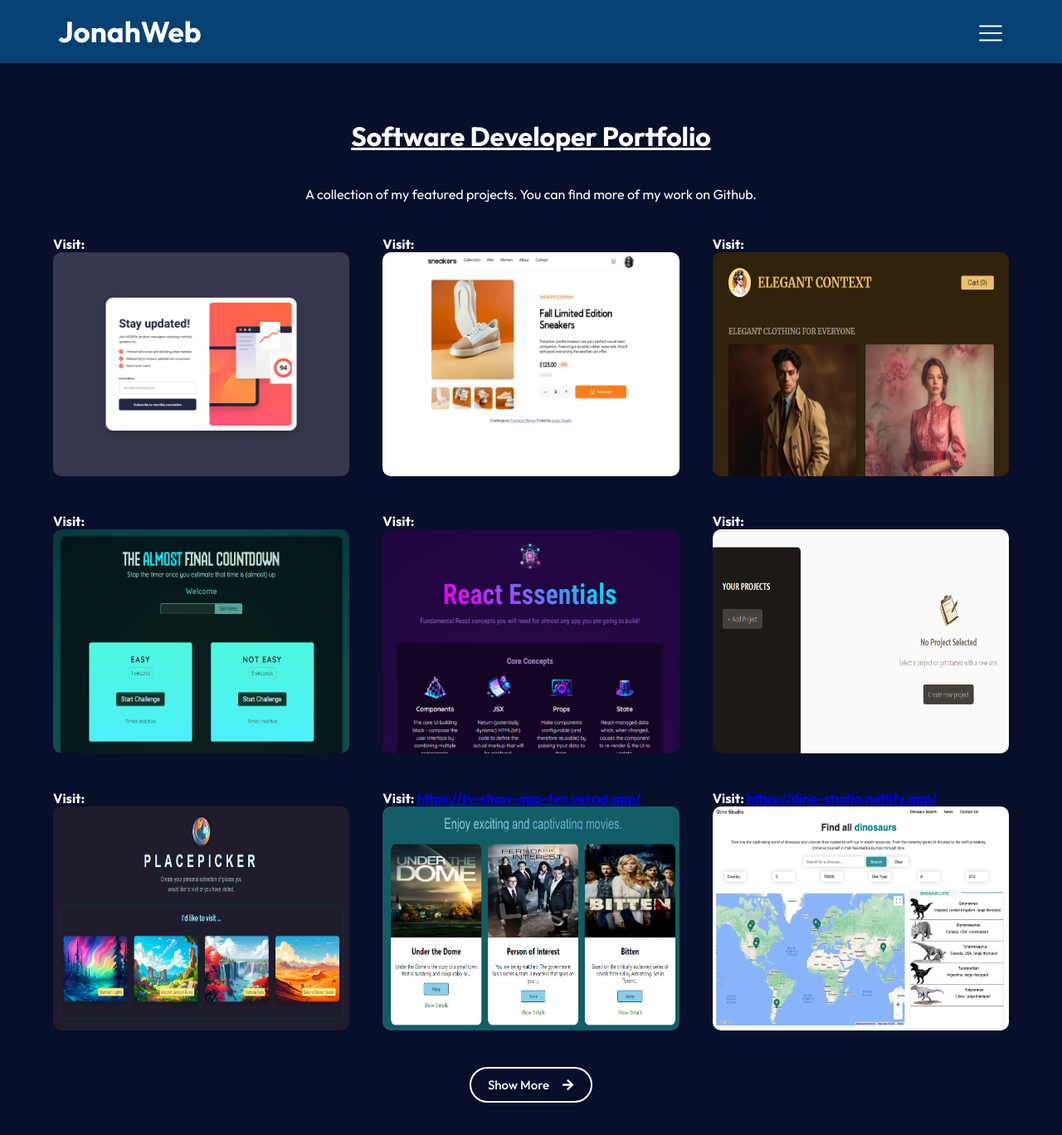
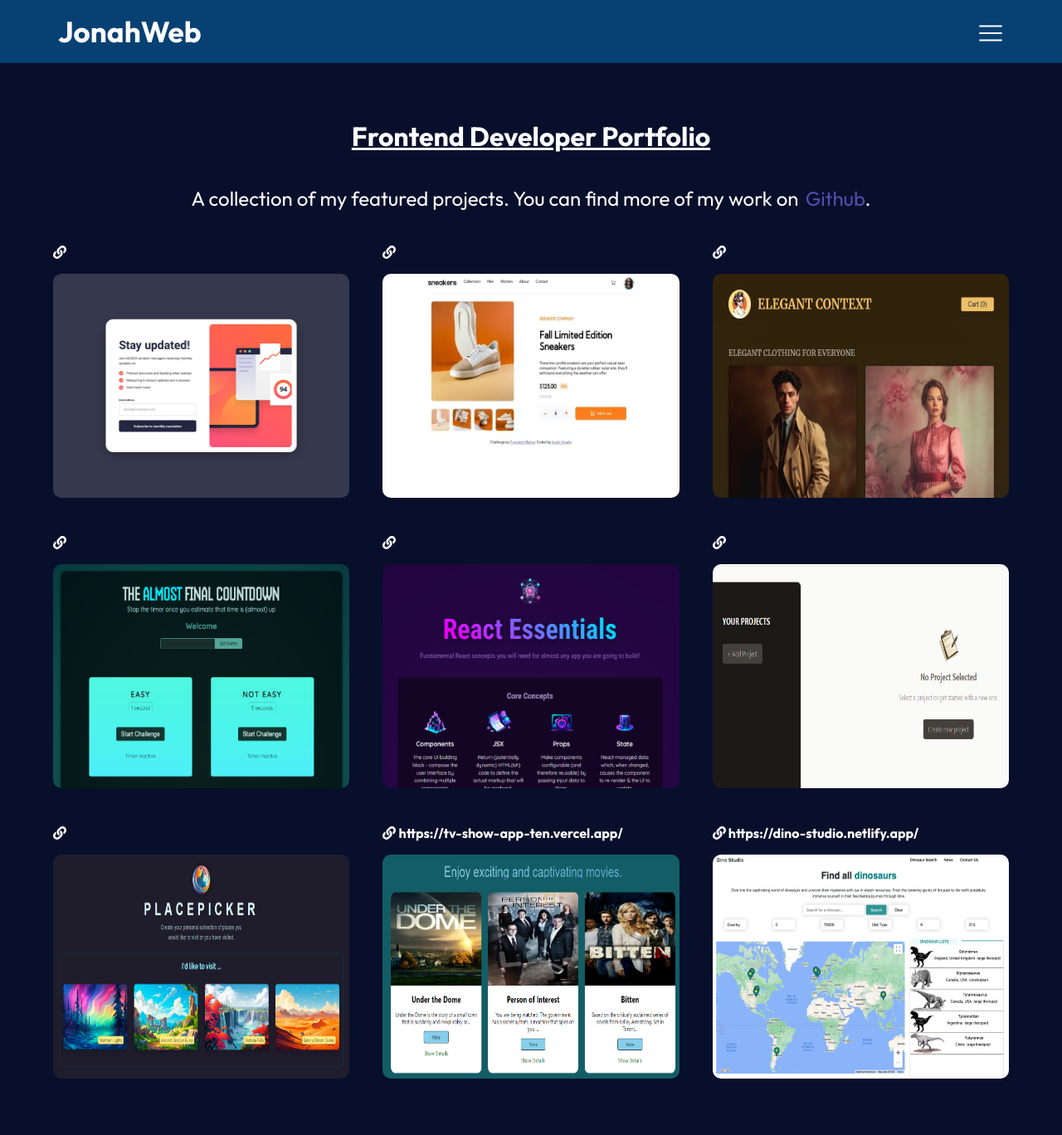
Before and after one commit to jonahunuafe/portfolio-react, a React (Vite) app: page /work in a window 1280 px wide. Shown: the top 1368 px of the page at 83% size. After the commit the page ends 1304 px from the top, so only its background shows below. Built offline with nearby package versions, Linux system fonts and the light colour scheme.

Commit message:
import icon from font-awesome

```diff
--- a/src/components/MyWork/MyWork.jsx
+++ b/src/components/MyWork/MyWork.jsx
@@ -2,19 +2,26 @@ import React from 'react';
 import { Link } from 'react-router-dom';
 import styles from "./MyWork.module.css";
 import { mywork_data } from '../data';
-import { FaArrowRight } from "react-icons/fa"
+import { FaLink } from "react-icons/fa";
+
 
 const MyWork = () => {
   return (
       <div className={styles.myWork}>
-         <h1>Software Developer Portfolio</h1>
+         <h1>Frontend Developer Portfolio</h1>
          <p>
-            A collection of my featured projects. You can find more of my work on Github.
+            A collection of my featured projects. You can find more of my work on
+            <Link to="https://github.com/jonahunuafe"> Github</Link>.
          </p>
          <div className={styles.myWorkContainer}>
             {mywork_data.map((recentWork, index) => (
                <div>
-                  <h4>Visit: <Link to={recentWork.live_url}>{recentWork.live_url}</Link></h4>
+                  <div className={styles.linkContainer}>
+                     <FaLink />
+                     <h4>
+                        <Link to={recentWork.live_url}>{recentWork.live_url}</Link>
+                     </h4>
+                  </div>
                   <div className={styles.imageContainer}>
                      <img key={index} src={recentWork.w_img} alt="project images" />
                      <div className={styles.layer}>
@@ -24,12 +31,10 @@ const MyWork = () => {
                </div>
             ))}
          </div>
-         <div className={styles.showMore}>
-            <p>Show More</p>
-            <FaArrowRight />
-         </div>
       </div>
   );
 }
 
 export default MyWork;
+
+// style={{color: "white"}}
--- a/src/components/MyWork/MyWork.module.css
+++ b/src/components/MyWork/MyWork.module.css
@@ -2,6 +2,7 @@
    display: grid;
    grid-template-columns: 1fr;
    gap: 2rem;
+   text-align: center;
 }
 
 .imageContainer img {
@@ -24,28 +25,34 @@
    margin-top: 4rem;
 }
 
+.myWork a {
+   text-decoration: none;
+   margin-left: 0.2rem;
+   color: #fff;
+}
+
+.myWork p {
+   font-size: 1.5em;
+   text-align: center;
+}
+
+.myWork p a {
+   color:  rgb(106, 90, 205, 0.8);
+}
+
+.linkContainer {
+   display: flex;
+   align-items: center;
+   justify-content: center;
+   margin-bottom: 1rem;
+}
+
 .myWork h1 {
    font-size: 2em;
+   text-align: center;
    margin-top: 5rem;
    margin-bottom: 2rem;
    text-decoration: underline;
-}
-
-.showMore {
-   display: flex;
-   align-items: center;
-   gap: 0.5rem;
-   border-radius: 2rem;
-   padding: 0.5rem 1rem;
-   border: 2px solid #fff;
-   font-weight: 500;
-   margin-bottom: 2rem;
-   transition: 0.6s;
-   cursor: pointer;
-}
-
-.showMore:hover {
-   gap: 1.5rem;
 }
 
 .imageContainer {
@@ -81,7 +88,7 @@
 }
 
 .layer:hover h3 {
-   bottom: 49%;
+   bottom: 45%;
    opacity: 1;
 }
 
@@ -89,6 +96,7 @@
    .myWorkContainer {
       grid-template-columns: 1fr 1fr 1fr;
       gap: 40px;
+      text-align: left;
    }
 
    .imageContainer img {
@@ -104,15 +112,7 @@
       margin-bottom: 0px;
    }
 
-   .showMore {
-      gap: 15px;
-      border-radius: 50px;
-      padding: 10px 20px;
-      font-size: 15px;
-      margin-bottom: 80px;
-   }
-
-   .showMore:hover {
-      gap: 30px;
+   .linkContainer {
+      justify-content: flex-start;
    }
 }
```
